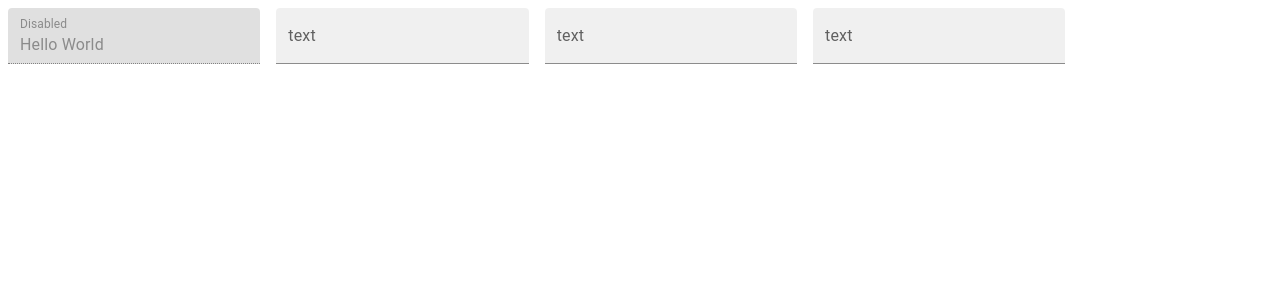
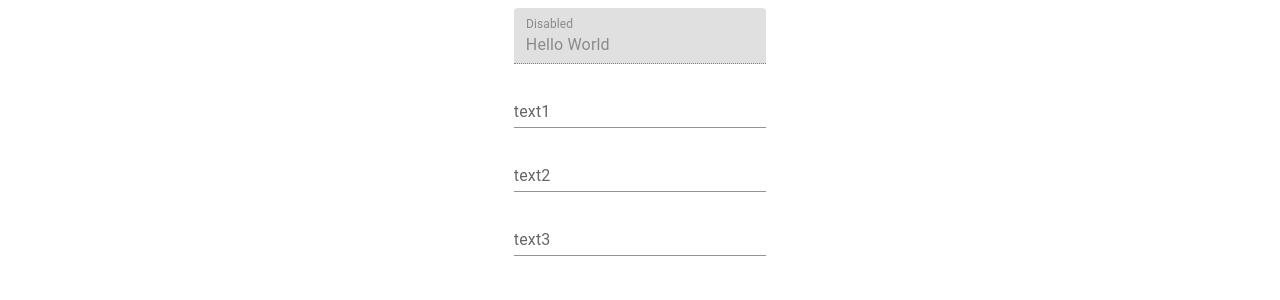
Before and after one commit to robotsch/collection-app, a React (Vite) app: page / in a window 1280 px wide. Shown: the top 300 px of the page. Built offline with nearby package versions, Linux system fonts and the light colour scheme.

Commit message:
:construction: create form and work on submit button

```diff
--- a/src/App.jsx
+++ b/src/App.jsx
@@ -3,6 +3,7 @@
 import './App.css'
 import { Box } from '@mui/system'
 import TextField from '@mui/material/TextField'
+import Button from '@mui/material/Button'
 
 function App() {
 
@@ -12,6 +13,10 @@ function App() {
         component="form"
         sx={{
           '& .MuiTextField-root': { m: 1, width: '25ch' },
+          'display': 'flex',
+          'flex-direction': 'column',
+          'justifyContent': 'center',
+          'alignItems': 'center'
         }}
         noValidate
         autoComplete="off"
@@ -25,21 +30,26 @@ function App() {
         />
         <TextField
           id="filled-text1"
-          label="text"
+          label="text1"
           type="text"
-          variant="filled"
+          variant="standard"
         />
         <TextField
           id="filled-text2"
-          label="text"
+          label="text2"
           type="text"
-          variant="filled"
+          variant="standard"
         />
         <TextField
           id="filled-text3"
-          label="text"
+          label="text3"
           type="text"
-          variant="filled"
+          variant="standard"
+        />
+        <Button
+          id="submit"
+          label="submit"
+          type="submit"
         />
       </Box>
     </div>
```
